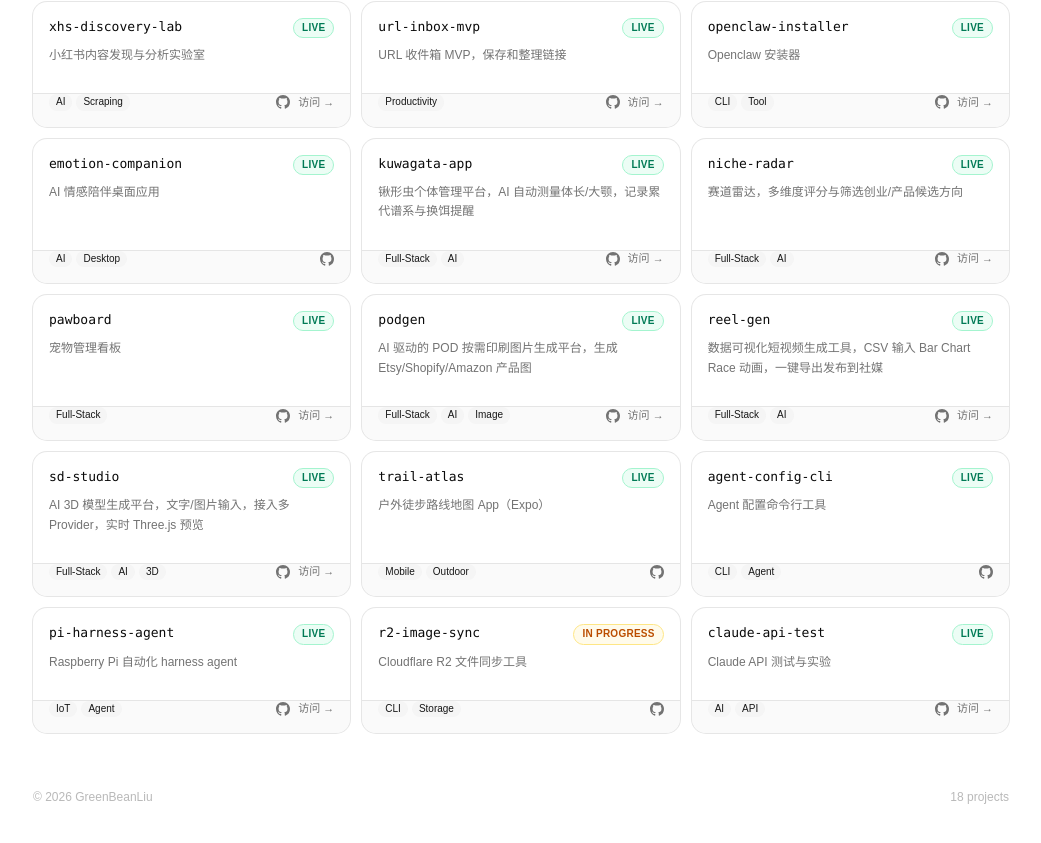
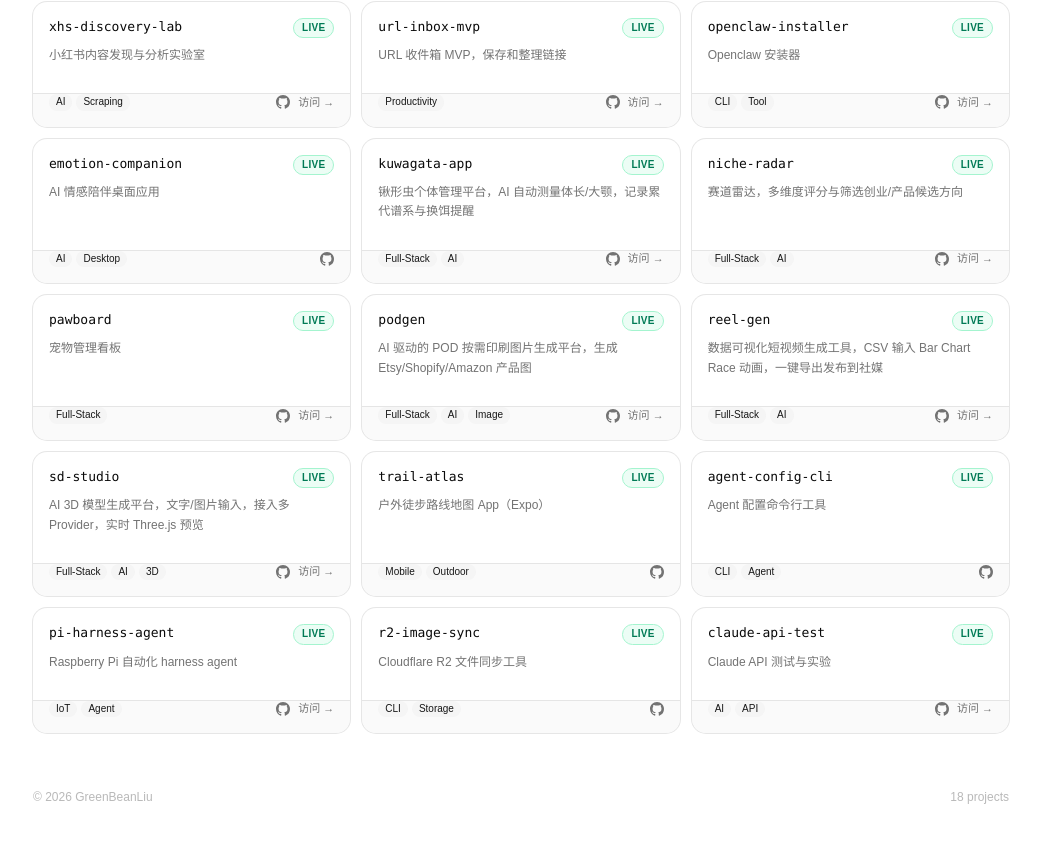
Before and after one commit to GreenBeanLiu/works-portal, a React (Vite) app: page / in a window 1280 px wide. Shown: the part 437-1280 px from the top of the page, without its empty margins (119-1160 px from the left). Built offline with nearby package versions, Linux system fonts and the light colour scheme.

Commit message:
auto: update projects data

```diff
--- a/src/data/projects.ts
+++ b/src/data/projects.ts
@@ -138,7 +138,7 @@ export const projects: Project[] = [
     description: 'Cloudflare R2 文件同步工具',
     tags: ['CLI', 'Storage'],
     repo: 'https://github.com/GreenBeanLiu/r2-image-sync',
-    status: 'wip',
+    status: 'live',
   },
   {
     name: 'claude-api-test',
```
